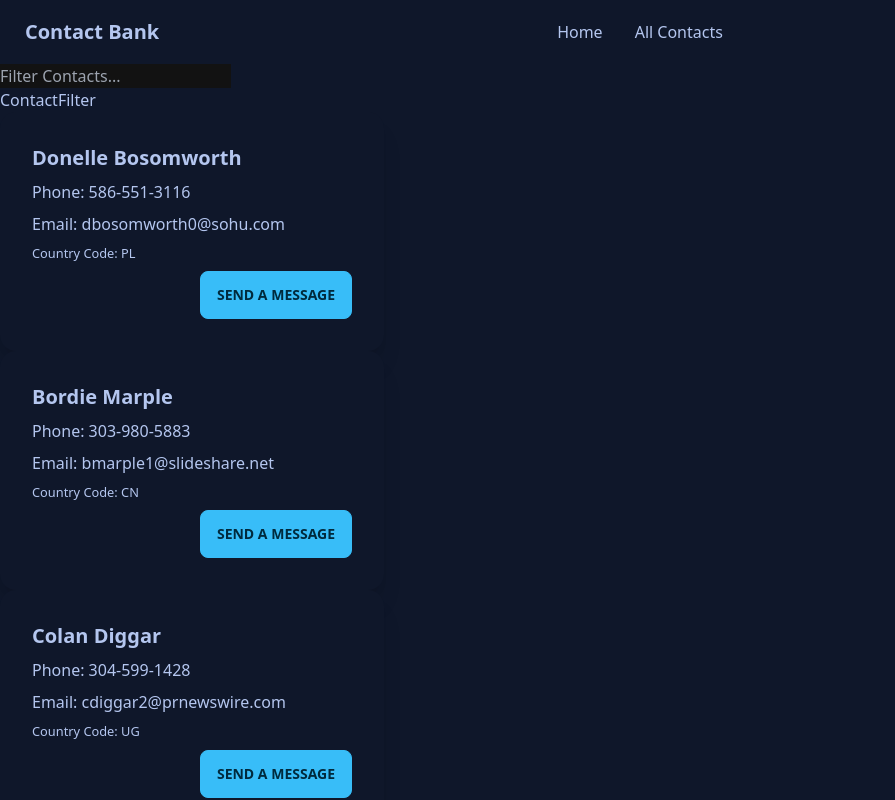
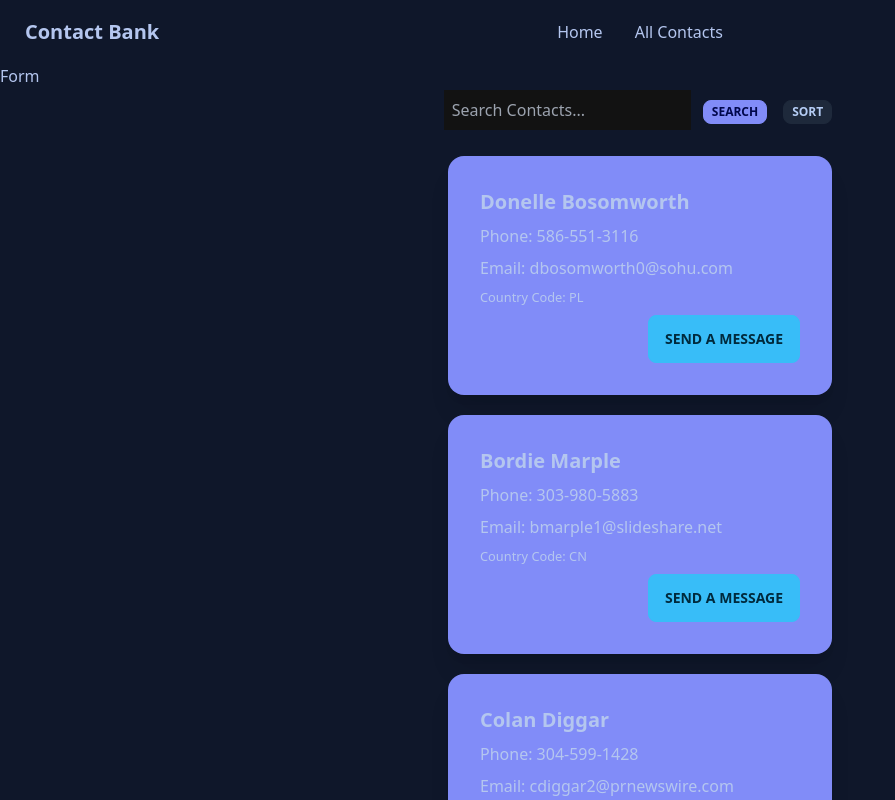
Before and after one commit to GregPetropoulos/Contact-Bank, a React (Create React App) app: page / in a window 1280 px wide. Shown: the top 800 px of the page, without its empty margins (0-895 px from the left). Built offline with nearby package versions, Linux system fonts and the light colour scheme; the HTML template or start-up script is replaced by a standard one.

Commit message:
Search functionality is implemented with Genreal UI changes to the card padding and added a sort button, increased padding in search input box.

```diff
--- a/src/App.js
+++ b/src/App.js
@@ -15,7 +15,7 @@ function App() {
     <Router>
         <Navbar />
       <Routes>
-        <Route path='/' element={<Home data={data} />} />
+        <Route path='/' element={<Home data={data} setData={setData}/>} />
         <Route path='/all-contacts' element={<AllContacts data={data}/>} />
       </Routes>
       <Footer/>
--- a/src/components/AllContacts.jsx
+++ b/src/components/AllContacts.jsx
@@ -7,7 +7,7 @@ console.log("data",data)
 const dataAll=data
   return (<>
          {dataAll.map(item=> (
-        <div className='card w-96 bg-base-100 shadow-xl'>
+        <div className='card w-96 bg-base-100 shadow-xl'key={item.id}>
       <div className='card-body'>
         <h2 className='card-title'>
           {item.firstName} {item.lastName}
--- a/src/components/Contact.jsx
+++ /dev/null
@@ -1,11 +0,0 @@
-import React from 'react'
-import ContactDetails from './ContactDetails';
-const Contact = ({data}) => {
-  return (
-    <div>{data.map(item=>(
-      <ContactDetails key={item.id} item={item}/>
-    ))}</div>
-  )
-}
-
-export default Contact
--- a/src/components/ContactDetails.jsx
+++ b/src/components/ContactDetails.jsx
@@ -1,9 +1,12 @@
 import React from 'react';
 
 const ContactDetails = ({ item }) => {
+  // console.log("item",item)
   const { firstName, lastName, email, countryCode, phoneNumber } = item;
   return (
-    <div className='card w-96 bg-base-100 shadow-xl'>
+    <div className='flex justify-around m-5'>
+
+    <div className='card w-96 bg-secondary shadow-xl'>
       <div className='card-body'>
         <h2 className='card-title'>
           {firstName} {lastName}
@@ -18,6 +21,8 @@ const ContactDetails = ({ item }) => {
         </div>
       </div>
     </div>
+    </div>
+
   );
 };
 
--- a/src/components/ContactFilter.jsx
+++ b/src/components/ContactFilter.jsx
@@ -1,9 +1,85 @@
-import React from 'react'
+import { useState, useEffect, Fragment } from 'react';
+import ContactDetails from './ContactDetails';
+import Spinner from './Spinner';
 
-const ContactFilter = () => {
+const ContactFilter = ({ data, setData }) => {
+  const [filterText, setFilterText] = useState('');
+  const [matched, setMatched] = useState([]);
+  const [search, setSearch] = useState(false);
+  const[isAscending, setIsAscending]=useState(false)
+  const[isDescending, setIsDescending]=useState(false)
+  const[isCountryCode, setIsCountryCode]=useState(false)
+
+  console.log('matched!==null', matched.length);
+  console.log('matched', matched);
+  useEffect(() => {
+    if (filterText.length > 0) {
+      let dataArr = data;
+      const searchArr = dataArr.filter(
+        (item) =>
+          item.firstName.toLowerCase() === filterText.toLowerCase() ||
+          item.lastName.toLowerCase() === filterText.toLowerCase() ||
+          item.email.toLowerCase() === filterText.toLowerCase()
+      );
+      setMatched(searchArr);
+    } else {
+      setMatched('');
+      setSearch(false);
+    }
+  }, [filterText, search]);
+
+  console.log('state set', filterText);
+  const onChange = (e) => {
+    if (e.target.value !== '') {
+      const targetValue = e.target.value.trim();
+      setFilterText(targetValue);
+    } else {
+      setFilterText('');
+    }
+  };
+
   return (
-    <div>ContactFilter</div>
-  )
-}
+    <Fragment>
 
-export default ContactFilter
+    <div className='flex justify-center items-center  w-full'>
+      <form onSubmit={(e) => e.preventDefault()}>
+        <input
+          type='text'
+          className='p-2'
+          placeholder='Search Contacts...'
+          onChange={onChange}
+        />
+        <button className='btn btn-secondary m-3 btn-xs'
+          onClick={() =>
+            matched.length > 0 ? setSearch(true) : setSearch(false)
+          }>
+          Search
+        </button>
+      </form>
+
+
+
+
+      <div className='dropdown dropdown-hover'>
+      <label tabIndex="0" className="btn-xs btn m-1">Sort</label>
+      <ul tabIndex="0" className="dropdown-content menu p-2 shadow bg-base-100 rounded-box w-52">
+  <li><button onClick={()=>setIsAscending(true)}>Ascending</button></li>
+  <li><button onClick={()=> setIsDescending(true)}>Descending</button></li>
+  <li><button onClick={()=>setIsCountryCode(true)}>Country Code</button></li>
+</ul>
+      </div>
+
+      </div>
+      <>
+        {search
+          ? [...matched].map((item) => (
+              <ContactDetails item={item} key={item.id} />
+            ))
+          : data.map((item) => <ContactDetails item={item} key={item.id} />)}
+      </>
+    </Fragment>
+
+  );
+};
+
+export default ContactFilter;
--- a/src/components/ContactForm.jsx
+++ b/src/components/ContactForm.jsx
@@ -6,9 +6,10 @@ const ContactForm = () => {
     console.log('onchange')
   }
   return (
-    <form onSubmit ={(e)=> e.preventDefault()}>
-            <input type ='text' placeholder='Filter Contacts...' onChange={onChange}/>
-        </form>
+    <h1>Form</h1>
+    // <form onSubmit ={(e)=> e.preventDefault()}>
+    //         <input type ='text'/>
+    //     </form>
   )
 }
 
--- a/src/components/Home.jsx
+++ b/src/components/Home.jsx
@@ -1,10 +1,10 @@
 import { useState, useEffect } from 'react';
 import ContactFilter from './ContactFilter';
 import ContactForm from './ContactForm';
-import Contact from './Contact'
+// import Contact from './Contact'
 
 
-const Home = ({ data }) => {
+const Home = ({ data,setData}) => {
   console.log(data);
 
   return (
@@ -13,8 +13,8 @@ const Home = ({ data }) => {
         <ContactForm />
       </div>
       <div>
-        <ContactFilter  data={data}/>
-        <Contact data={data}/>
+        <ContactFilter  data={data} setData={setData}/>
+
       </div>
 
       <div>{}</div>
--- /dev/null
+++ b/src/components/Spinner.js
@@ -0,0 +1,12 @@
+import React from 'react';
+import book from './assets/images/book.gif';
+
+const Spinner = () => (
+  <img
+    src={book}
+    style={{ width: '200px', margin: 'auto', display: 'block' }}
+    alt='Loading...'
+  />
+);
+
+export default Spinner;
```
Also changed, not shown: src/components/assets/images/book.gif (added).
